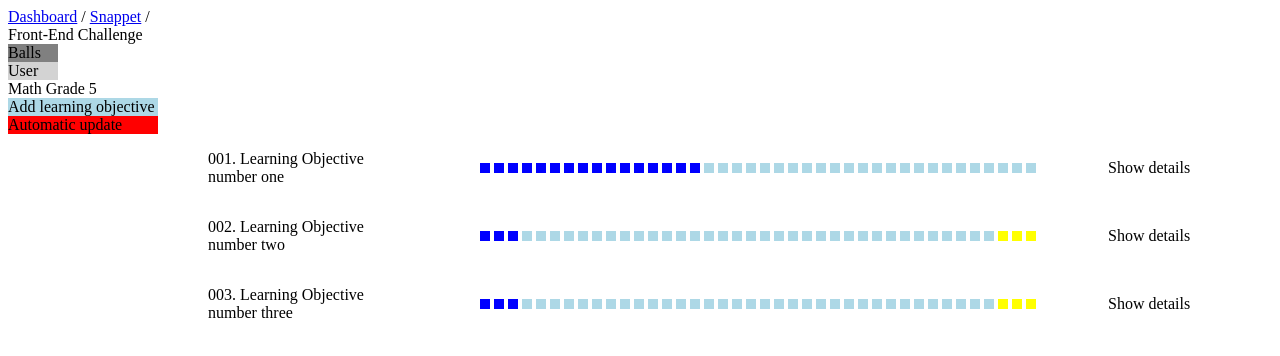
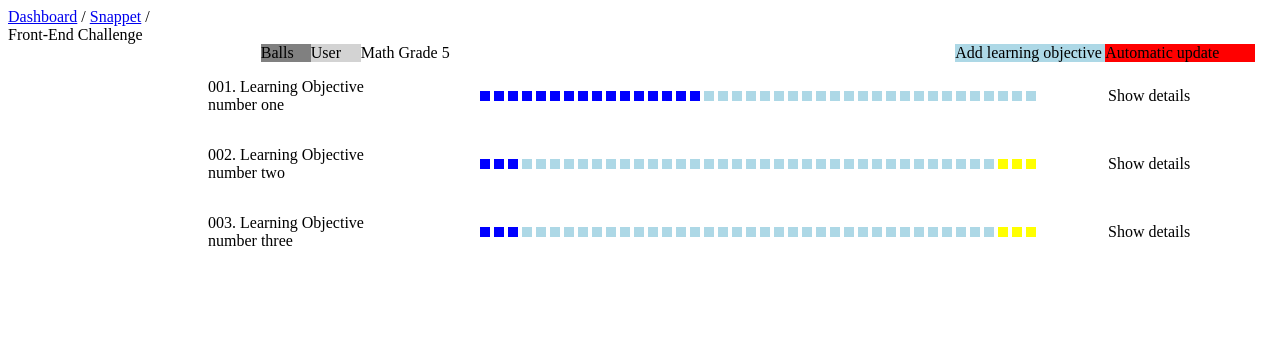
Before and after one commit to nikolasalim/SnappetChallenge.UI, a React (Create React App) app in the folder snappet-challenge/: page / in a window 1280 px wide. Shown: the top 356 px of the page. Built offline with nearby package versions, Linux system fonts and the light colour scheme.

Commit message:
Add temporary styling to NavBar

```diff
--- a/snappet-challenge/src/components/LearningsList.js
+++ b/snappet-challenge/src/components/LearningsList.js
@@ -35,9 +35,34 @@ const subjectsMockUp = [
 
 function NavBar() {
   return (
-    <div>
-      <div className="left-side">
-        <div className="toggle-box">
+    <div
+      className="navbar-box"
+      style={{
+        display: "flex",
+        justifyContent: "space-around",
+        alignItems: "center",
+        flexDirection: "row",
+        width: "1500px",
+      }}
+    >
+      <div
+        className="left-side"
+        style={{
+          display: "flex",
+          justifyContent: "center",
+          alignItems: "center",
+          flexDirection: "row",
+        }}
+      >
+        <div
+          className="toggle-box"
+          style={{
+            display: "flex",
+            justifyContent: "center",
+            alignItems: "center",
+            flexDirection: "row",
+          }}
+        >
           <div
             className="balls-btn"
             style={{ backgroundColor: "grey", width: "50px" }}
@@ -55,7 +80,15 @@ function NavBar() {
         <DropdownMenu />
       </div>
 
-      <div className="right-side">
+      <div
+        className="right-side"
+        style={{
+          display: "flex",
+          justifyContent: "center",
+          alignItems: "center",
+          flexDirection: "row",
+        }}
+      >
         <div
           className="add-btn"
           style={{ backgroundColor: "lightBlue", width: "150px" }}
```
